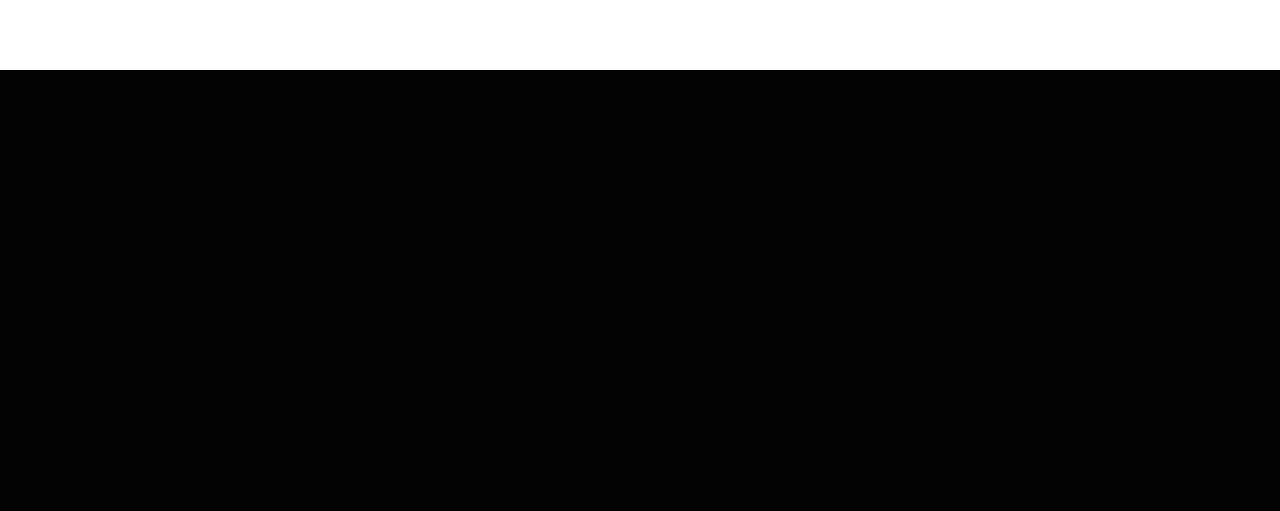
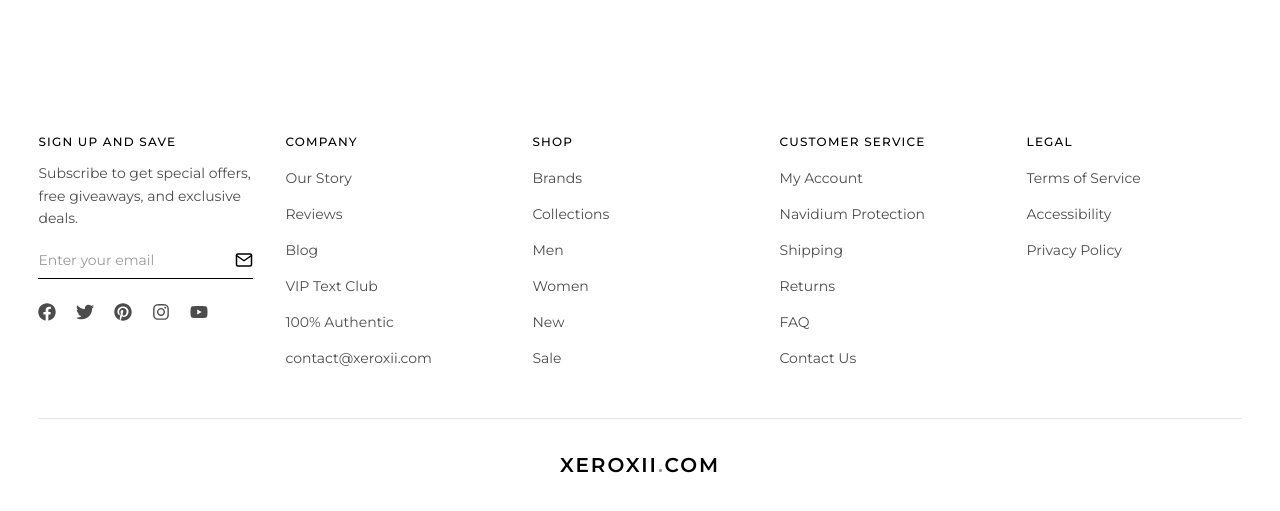
Before and after one commit to shahriarshis691-art/XEROXII, a React (Vite) app: page / in a window 1280 px wide. Shown: the part 9915-10426 px from the top of the page. Before the commit the page ends 9985 px from the top, so only its background shows below. Built offline with nearby package versions, Linux system fonts and the light colour scheme.

Commit message:
Add XEROXII Footer component with 5-column layout

```diff
--- a/src/App.jsx
+++ b/src/App.jsx
@@ -3,6 +3,7 @@
 import WomensJewellery from "./components/WomensJewellery";
 import WatchListing from "./components/WatchListing";
 import FeaturedWatches from "./components/FeaturedWatches";
+import Footer from "./components/Footer";
 
 function App() {
   return (
@@ -12,6 +13,7 @@
       <WomensJewellery />
       <WatchListing />
       <FeaturedWatches />
+      <Footer />
     </>
   );
 }
--- /dev/null
+++ b/src/components/Footer.jsx
@@ -0,0 +1,165 @@
+import { FiMail } from "react-icons/fi";
+import { FaFacebook, FaTwitter, FaPinterest, FaInstagram, FaYoutube } from "react-icons/fa";
+
+const FOOTER_LINKS = {
+  company: [
+    { label: "Our Story", href: "#" },
+    { label: "Reviews", href: "#" },
+    { label: "Blog", href: "#" },
+    { label: "VIP Text Club", href: "#" },
+    { label: "100% Authentic", href: "#" },
+    { label: "contact@xeroxii.com", href: "mailto:contact@xeroxii.com" },
+  ],
+  shop: [
+    { label: "Brands", href: "#" },
+    { label: "Collections", href: "#" },
+    { label: "Men", href: "#" },
+    { label: "Women", href: "#" },
+    { label: "New", href: "#" },
+    { label: "Sale", href: "#" },
+  ],
+  customerService: [
+    { label: "My Account", href: "#" },
+    { label: "Navidium Protection", href: "#" },
+    { label: "Shipping", href: "#" },
+    { label: "Returns", href: "#" },
+    { label: "FAQ", href: "#" },
+    { label: "Contact Us", href: "#" },
+  ],
+  legal: [
+    { label: "Terms of Service", href: "#" },
+    { label: "Accessibility", href: "#" },
+    { label: "Privacy Policy", href: "#" },
+  ],
+};
+
+const SOCIAL_ICONS = [
+  { Icon: FaFacebook, label: "Facebook" },
+  { Icon: FaTwitter, label: "Twitter" },
+  { Icon: FaPinterest, label: "Pinterest" },
+  { Icon: FaInstagram, label: "Instagram" },
+  { Icon: FaYoutube, label: "YouTube" },
+];
+
+export default function Footer() {
+  return (
+    <footer className="bg-white text-black">
+      <div className="page-shell pt-12 pb-8 lg:pt-16 lg:pb-10">
+        <div className="grid grid-cols-1 gap-10 md:grid-cols-2 lg:grid-cols-5 lg:gap-8">
+          <div className="lg:col-span-1">
+            <h3 className="text-xs font-medium uppercase tracking-widest text-black">
+              Sign Up and Save
+            </h3>
+            <p className="mt-3 text-sm leading-relaxed text-black/70">
+              Subscribe to get special offers, free giveaways, and exclusive deals.
+            </p>
+            <div className="mt-5 flex items-center border-b border-black pb-2">
+              <input
+                type="email"
+                placeholder="Enter your email"
+                className="w-full bg-transparent text-sm outline-none placeholder:text-black/40"
+              />
+              <button
+                type="submit"
+                aria-label="Subscribe"
+                className="ml-3 flex-shrink-0 text-black transition hover:text-black/70"
+              >
+                <FiMail size={18} />
+              </button>
+            </div>
+            <div className="mt-6 flex items-center gap-5">
+              {SOCIAL_ICONS.map(({ Icon, label }) => (
+                <a
+                  key={label}
+                  href="#"
+                  aria-label={label}
+                  className="text-black/70 transition hover:text-black"
+                >
+                  <Icon size={18} />
+                </a>
+              ))}
+            </div>
+          </div>
+
+          <div>
+            <h3 className="text-xs font-medium uppercase tracking-widest text-black">
+              Company
+            </h3>
+            <ul className="mt-4 space-y-3">
+              {FOOTER_LINKS.company.map((item) => (
+                <li key={item.label}>
+                  <a
+                    href={item.href}
+                    className="text-sm text-black/70 transition hover:text-black"
+                  >
+                    {item.label}
+                  </a>
+                </li>
+              ))}
+            </ul>
+          </div>
+
+          <div>
+            <h3 className="text-xs font-medium uppercase tracking-widest text-black">
+              Shop
+            </h3>
+            <ul className="mt-4 space-y-3">
+              {FOOTER_LINKS.shop.map((item) => (
+                <li key={item.label}>
+                  <a
+                    href={item.href}
+                    className="text-sm text-black/70 transition hover:text-black"
+                  >
+                    {item.label}
+                  </a>
+                </li>
+              ))}
+            </ul>
+          </div>
+
+          <div>
+            <h3 className="text-xs font-medium uppercase tracking-widest text-black">
+              Customer Service
+            </h3>
+            <ul className="mt-4 space-y-3">
+              {FOOTER_LINKS.customerService.map((item) => (
+                <li key={item.label}>
+                  <a
+                    href={item.href}
+                    className="text-sm text-black/70 transition hover:text-black"
+                  >
+                    {item.label}
+                  </a>
+                </li>
+              ))}
+            </ul>
+          </div>
+
+          <div>
+            <h3 className="text-xs font-medium uppercase tracking-widest text-black">
+              Legal
+            </h3>
+            <ul className="mt-4 space-y-3">
+              {FOOTER_LINKS.legal.map((item) => (
+                <li key={item.label}>
+                  <a
+                    href={item.href}
+                    className="text-sm text-black/70 transition hover:text-black"
+                  >
+                    {item.label}
+                  </a>
+                </li>
+              ))}
+            </ul>
+          </div>
+        </div>
+
+        <div className="mt-12 border-t border-black/10 pt-8 text-center">
+          <span className="text-xl font-semibold uppercase tracking-widest text-black">
+            Xeroxii<span className="text-black/40">.</span>com
+          </span>
+        </div>
+      </div>
+    </footer>
+  );
+}
```
